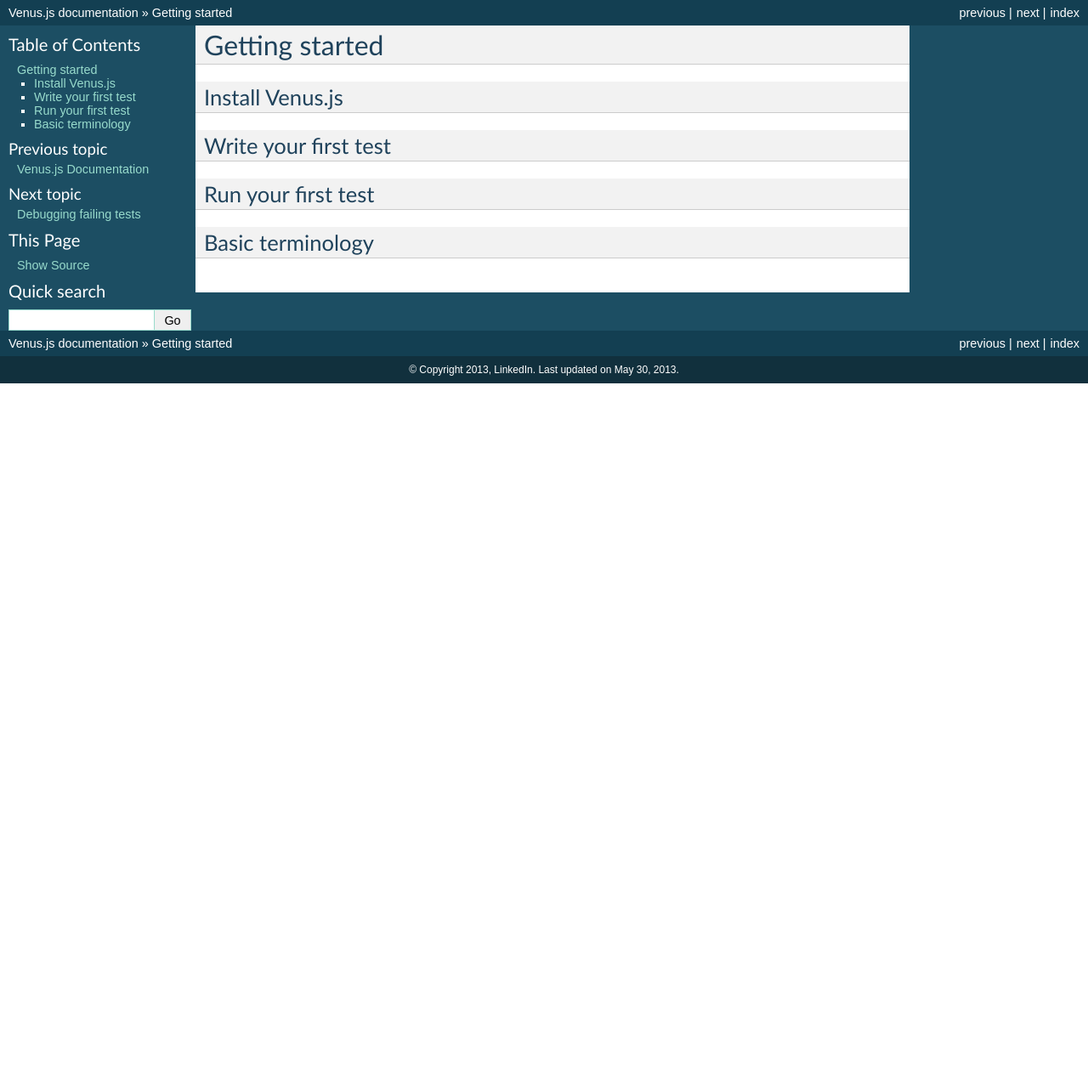
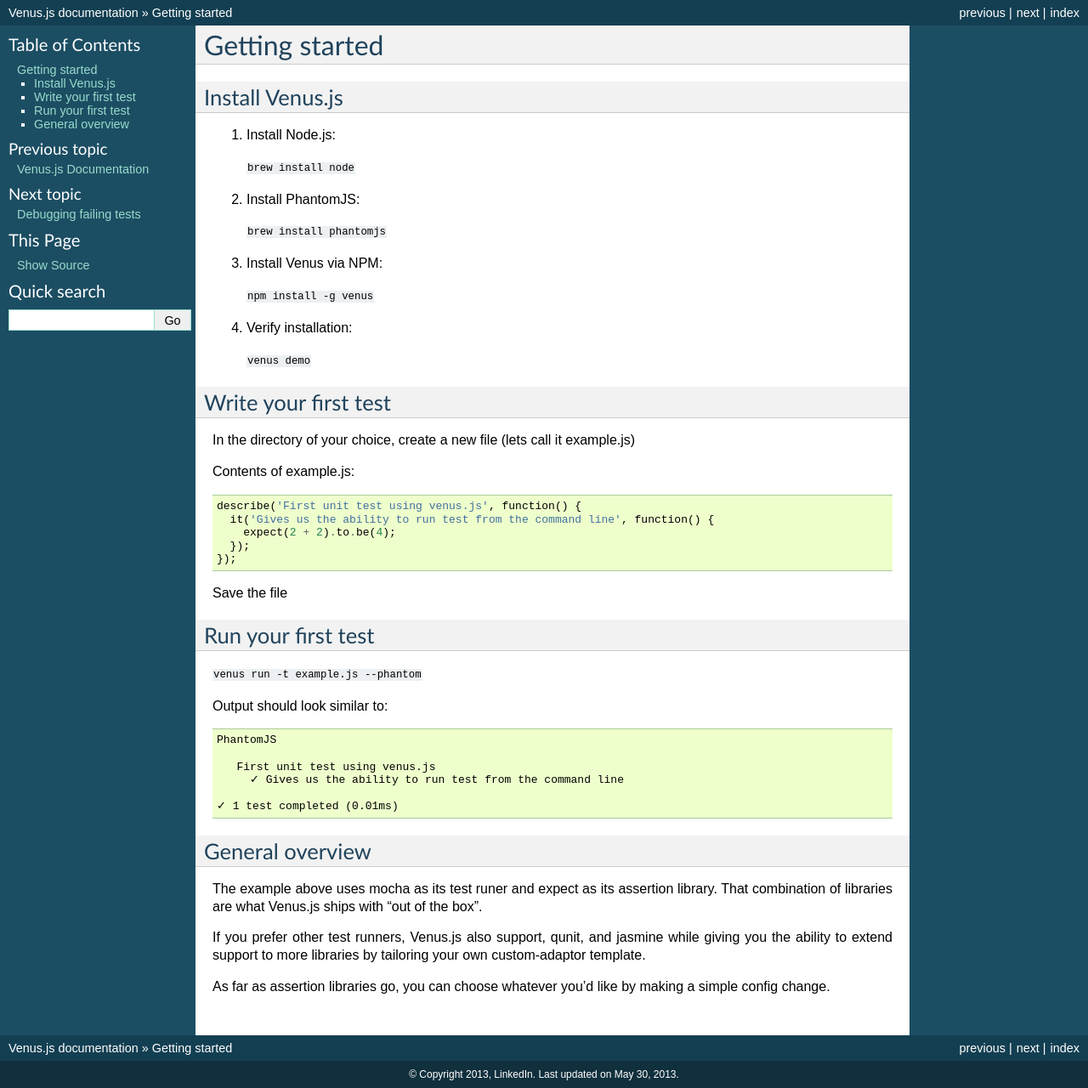
Before and after one commit to roelrz/docs, a Sphinx documentation site: the page built from source/getting_started.rst, in a window 1280 px wide. Shown: the whole page at 85% size. Built offline with Sphinx 7.4.7, drawn with Linux system fonts in a browser that asks for light colours; before the commit the page ends 900 px from its top, so only the background shows below that.

Commit message:
Updating #introduction and #reference sections
Still todo:
 - #reference - config section

```diff
--- a/source/_static/default.css
+++ b/source/_static/default.css
@@ -246,7 +246,7 @@ pre {
 
 tt {
     background-color: #ecf0f3;
-    padding: 0 1px 0 1px;
+    padding: 3px 3px;
     font-size: 0.95em;
 }
 
--- a/source/getting_started.rst
+++ b/source/getting_started.rst
@@ -7,11 +7,53 @@ Getting started
 Install Venus.js
 ----------------
 
+1. Install Node.js::
+  ``brew install node``
+
+2. Install PhantomJS::
+  ``brew install phantomjs``
+
+3. Install Venus via NPM::
+  ``npm install -g venus``
+
+4. Verify installation::
+  ``venus demo``
+
 Write your first test
 ---------------------
+
+In the directory of your choice, create a new file (lets call it example.js)
+
+Contents of example.js::
+
+  describe('First unit test using venus.js', function() {
+    it('Gives us the ability to run test from the command line', function() {
+      expect(2 + 2).to.be(4);
+    });
+  });
+
+Save the file
 
 Run your first test
 -------------------
 
-Basic terminology
------------------
+``venus run -t example.js --phantom``
+
+Output should look similar to::
+
+  PhantomJS
+
+     First unit test using venus.js
+       ✓ Gives us the ability to run test from the command line
+
+  ✓ 1 test completed (0.01ms)
+
+
+General overview
+----------------
+
+The example above uses mocha as its test runer and expect as its assertion library.  That combination of libraries are what Venus.js ships with "out of the box".
+
+If you prefer other test runners, Venus.js also support, qunit, and jasmine while giving you the ability to extend support to more libraries by tailoring your own custom-adaptor template.
+
+As far as assertion libraries go, you can choose whatever you'd like by making a simple config change.
```
Also changed, not shown: source/top.rst (+4 -3 lines).
